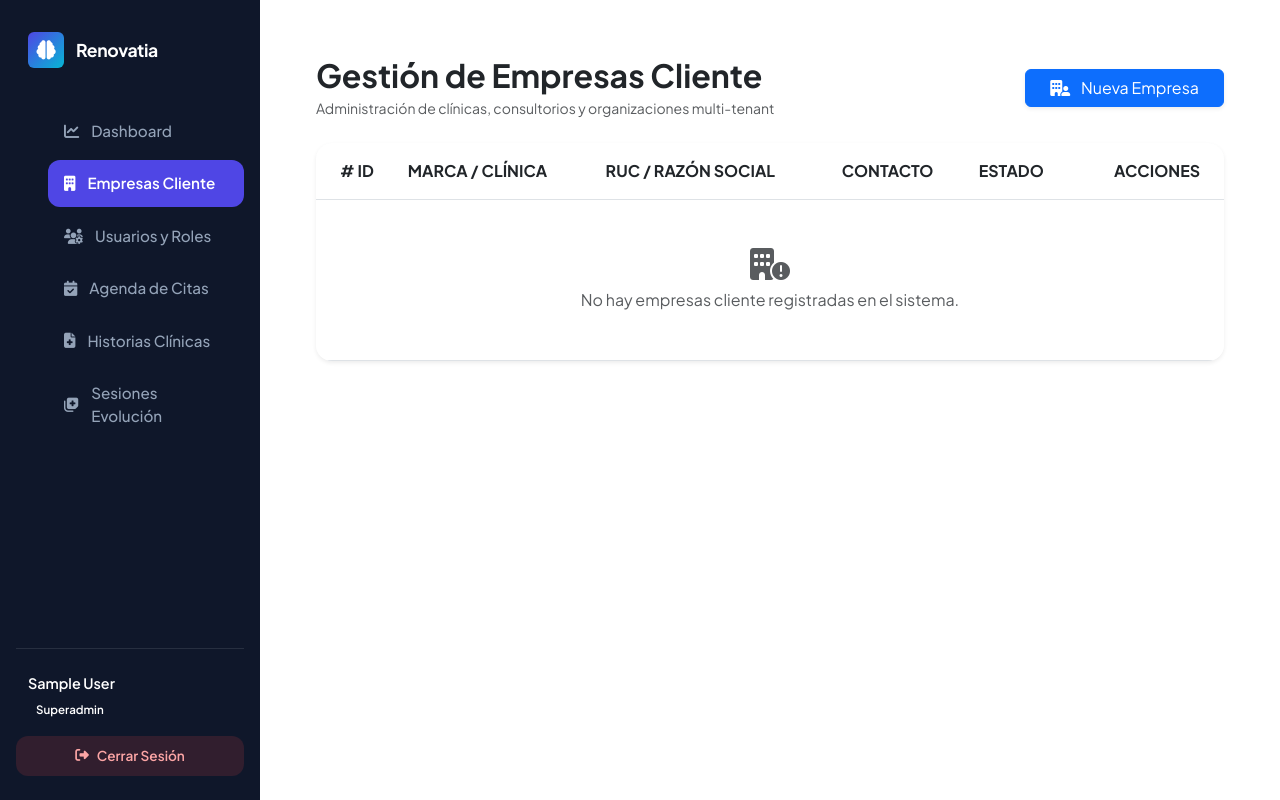
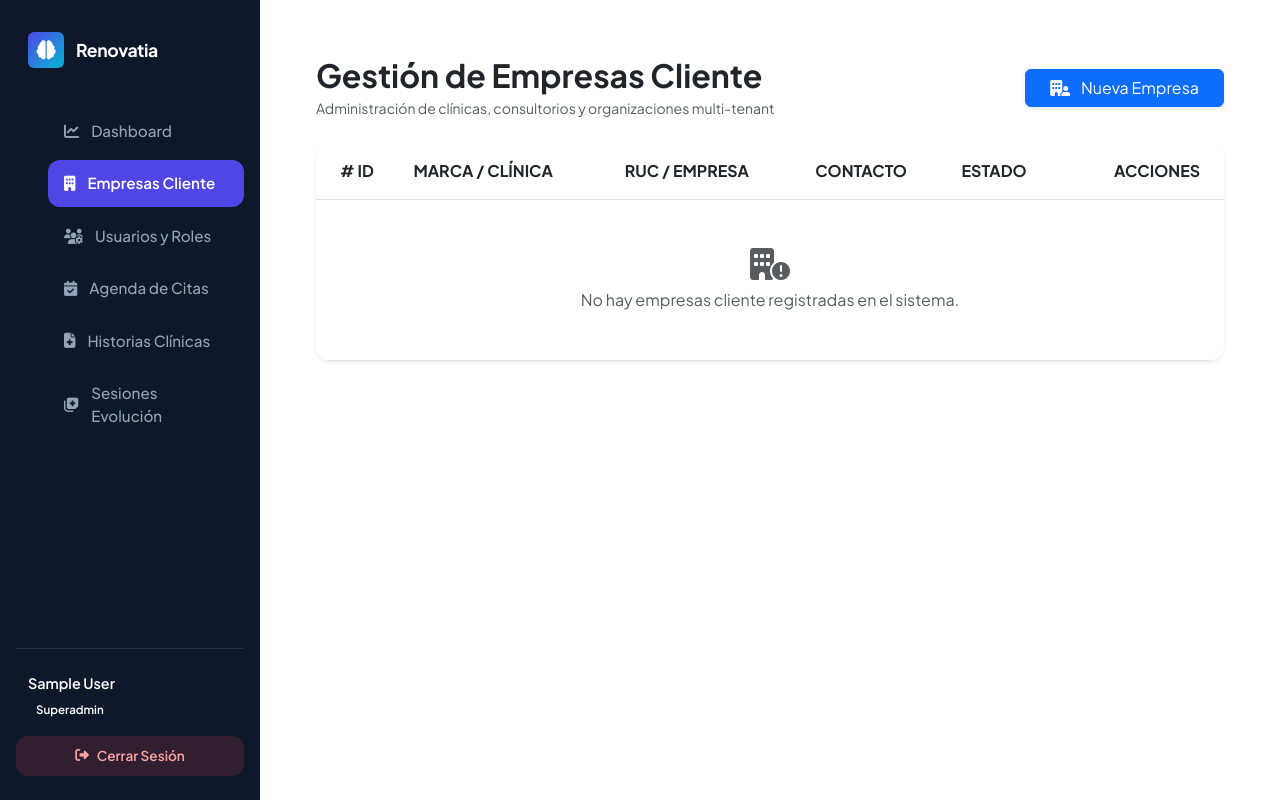
Before and after one commit to karenpbq-bot/TMTR---Renovatia, a Flask app: page /clientes in a window 1280 px wide. Run offline with Flask 3, Linux system fonts and the light colour scheme; the visitor is signed in with stand-in values (Sample User, id 1); data that the repository does not hold is empty.

Commit message:
Update clientes.html

```diff
--- a/templates/clientes.html
+++ b/templates/clientes.html
@@ -21,7 +21,7 @@
                         <tr>
                             <th class="py-3 ps-4"># ID</th>
                             <th class="py-3">Marca / Clínica</th>
-                            <th class="py-3">RUC / Razón Social</th>
+                            <th class="py-3">RUC / Empresa</th>
                             <th class="py-3">Contacto</th>
                             <th class="py-3">Estado</th>
                             <th class="py-3 text-end pe-4">Acciones</th>
@@ -89,7 +89,7 @@
                             <input type="text" class="form-control" name="ruc" placeholder="Ej. 20600000001">
                         </div>
                         <div class="col-md-12">
-                            <label class="form-label fw-semibold small">Razón Social / Nombre de Empresa</label>
+                            <label class="form-label fw-semibold small">Nombre de Empresa</label>
                             <input type="text" class="form-control" name="nombre_empresa" placeholder="Ej. Centro Psicológico Integral S.A.C.">
                         </div>
                         <div class="col-md-12">
@@ -136,7 +136,7 @@
                             <input type="text" class="form-control" name="ruc" value="{{ c.ruc or '' }}">
                         </div>
                         <div class="col-md-12">
-                            <label class="form-label fw-semibold small">Razón Social / Nombre de Empresa</label>
+                            <label class="form-label fw-semibold small">Nombre de Empresa</label>
                             <input type="text" class="form-control" name="nombre_empresa" value="{{ c.nombre_empresa or '' }}">
                         </div>
                         <div class="col-md-12">
```
